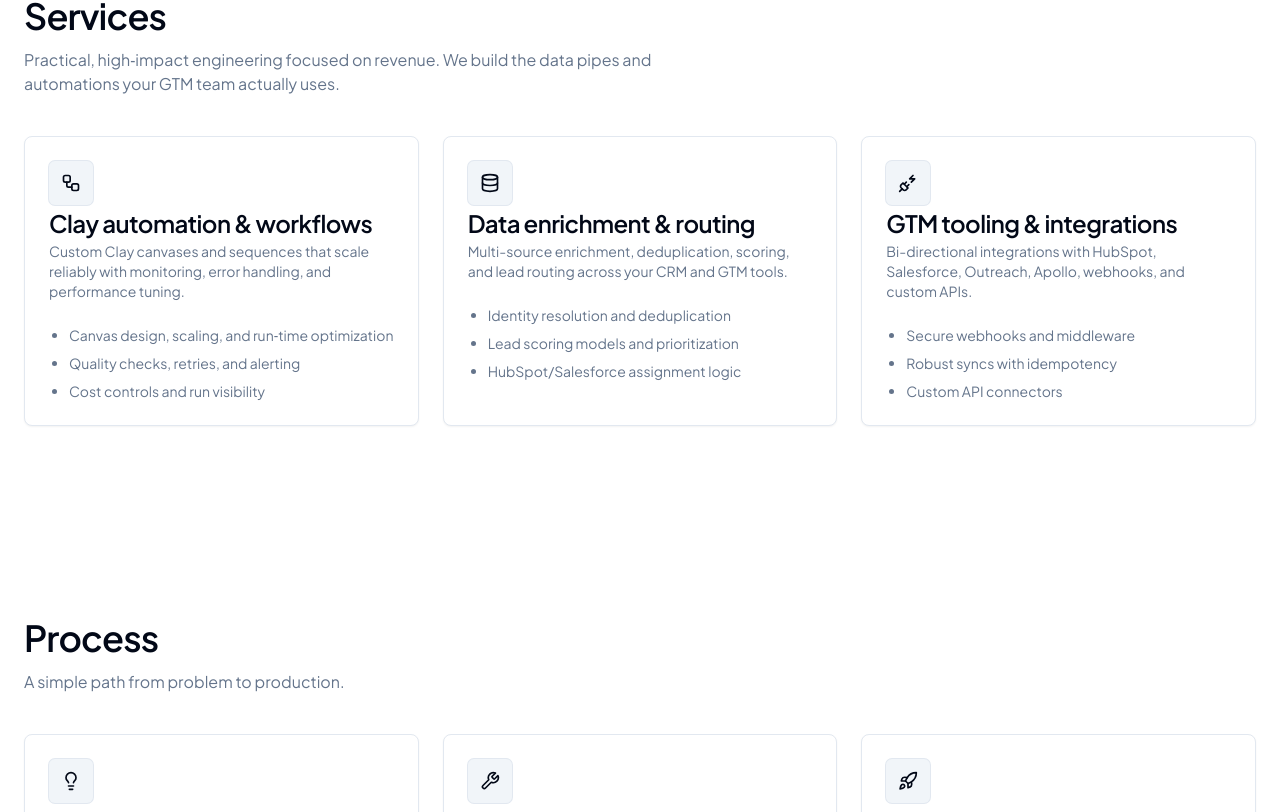
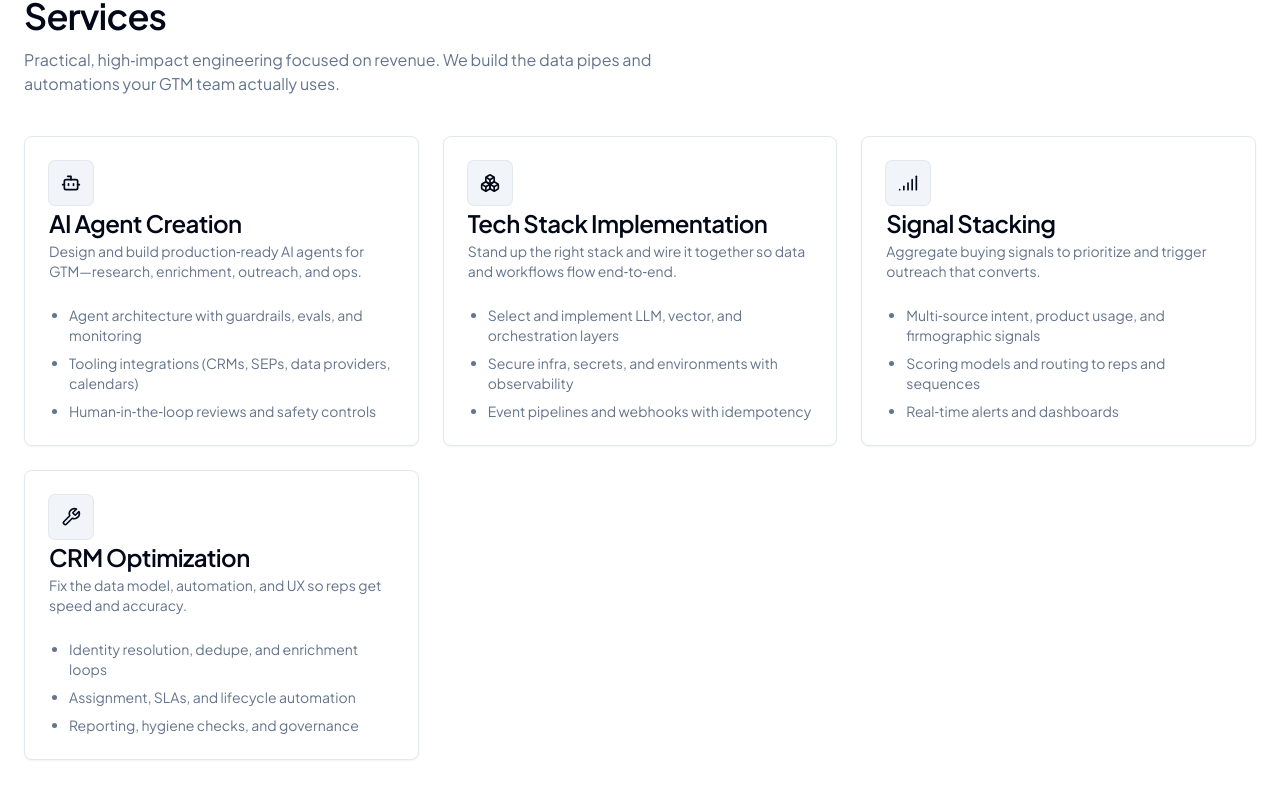
Before and after one commit to josephdeville/claycraft-services, a React (Vite) app: page / in a window 1280 px wide. Shown: the part 768-1580 px from the top of the page. Built offline with nearby package versions, Linux system fonts and the light colour scheme.

Commit message:
Update services section
Mirror services section design from provided URL.

```diff
--- a/src/components/sections/Services.tsx
+++ b/src/components/sections/Services.tsx
@@ -1,22 +1,51 @@
 import { Card, CardContent, CardDescription, CardHeader, CardTitle } from "@/components/ui/card";
-import { Workflow, Database, PlugZap } from "lucide-react";
+import { Bot, Boxes, Signal, Wrench } from "lucide-react";
 
 const Services = () => {
   const items = [
     {
-      icon: Workflow,
-      title: "Clay automation & workflows",
-      desc: "Custom Clay canvases and sequences that scale reliably with monitoring, error handling, and performance tuning.",
+      icon: Bot,
+      title: "AI Agent Creation",
+      desc:
+        "Design and build production‑ready AI agents for GTM—research, enrichment, outreach, and ops.",
+      bullets: [
+        "Agent architecture with guardrails, evals, and monitoring",
+        "Tooling integrations (CRMs, SEPs, data providers, calendars)",
+        "Human‑in‑the‑loop reviews and safety controls",
+      ],
     },
     {
-      icon: Database,
-      title: "Data enrichment & routing",
-      desc: "Multi-source enrichment, deduplication, scoring, and lead routing across your CRM and GTM tools.",
+      icon: Boxes,
+      title: "Tech Stack Implementation",
+      desc:
+        "Stand up the right stack and wire it together so data and workflows flow end‑to‑end.",
+      bullets: [
+        "Select and implement LLM, vector, and orchestration layers",
+        "Secure infra, secrets, and environments with observability",
+        "Event pipelines and webhooks with idempotency",
+      ],
     },
     {
-      icon: PlugZap,
-      title: "GTM tooling & integrations",
-      desc: "Bi-directional integrations with HubSpot, Salesforce, Outreach, Apollo, webhooks, and custom APIs.",
+      icon: Signal,
+      title: "Signal Stacking",
+      desc:
+        "Aggregate buying signals to prioritize and trigger outreach that converts.",
+      bullets: [
+        "Multi‑source intent, product usage, and firmographic signals",
+        "Scoring models and routing to reps and sequences",
+        "Real‑time alerts and dashboards",
+      ],
+    },
+    {
+      icon: Wrench,
+      title: "CRM Optimization",
+      desc:
+        "Fix the data model, automation, and UX so reps get speed and accuracy.",
+      bullets: [
+        "Identity resolution, dedupe, and enrichment loops",
+        "Assignment, SLAs, and lifecycle automation",
+        "Reporting, hygiene checks, and governance",
+      ],
     },
   ];
 
@@ -30,7 +59,7 @@ const Services = () => {
           </p>
         </header>
         <div className="grid gap-6 md:grid-cols-3">
-          {items.map(({ icon: Icon, title, desc }) => (
+          {items.map(({ icon: Icon, title, desc, bullets }) => (
             <Card key={title} className="group transition-transform duration-200 hover:-translate-y-0.5">
               <CardHeader>
                 <div className="inline-flex h-11 w-11 items-center justify-center rounded-md bg-secondary text-foreground ring-1 ring-border">
@@ -41,27 +70,9 @@ const Services = () => {
               </CardHeader>
               <CardContent>
                 <ul className="list-disc pl-5 text-sm text-muted-foreground space-y-2">
-                  {title.includes("Clay") && (
-                    <>
-                      <li>Canvas design, scaling, and run‑time optimization</li>
-                      <li>Quality checks, retries, and alerting</li>
-                      <li>Cost controls and run visibility</li>
-                    </>
-                  )}
-                  {title.includes("enrichment") && (
-                    <>
-                      <li>Identity resolution and deduplication</li>
-                      <li>Lead scoring models and prioritization</li>
-                      <li>HubSpot/Salesforce assignment logic</li>
-                    </>
-                  )}
-                  {title.includes("integrations") && (
-                    <>
-                      <li>Secure webhooks and middleware</li>
-                      <li>Robust syncs with idempotency</li>
-                      <li>Custom API connectors</li>
-                    </>
-                  )}
+                  {bullets?.map((b, i) => (
+                    <li key={i}>{b}</li>
+                  ))}
                 </ul>
               </CardContent>
             </Card>
```
